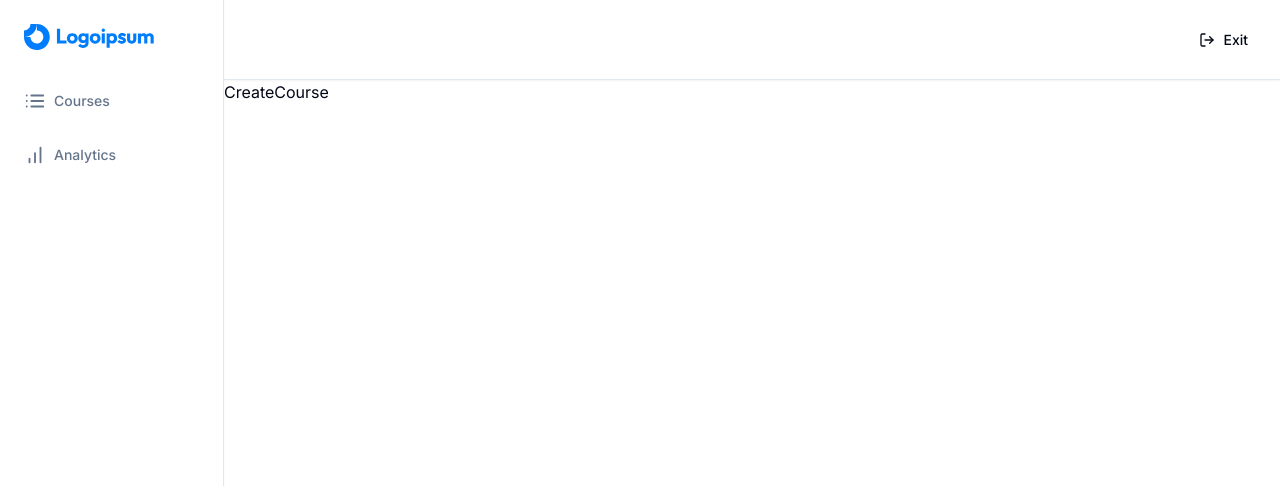
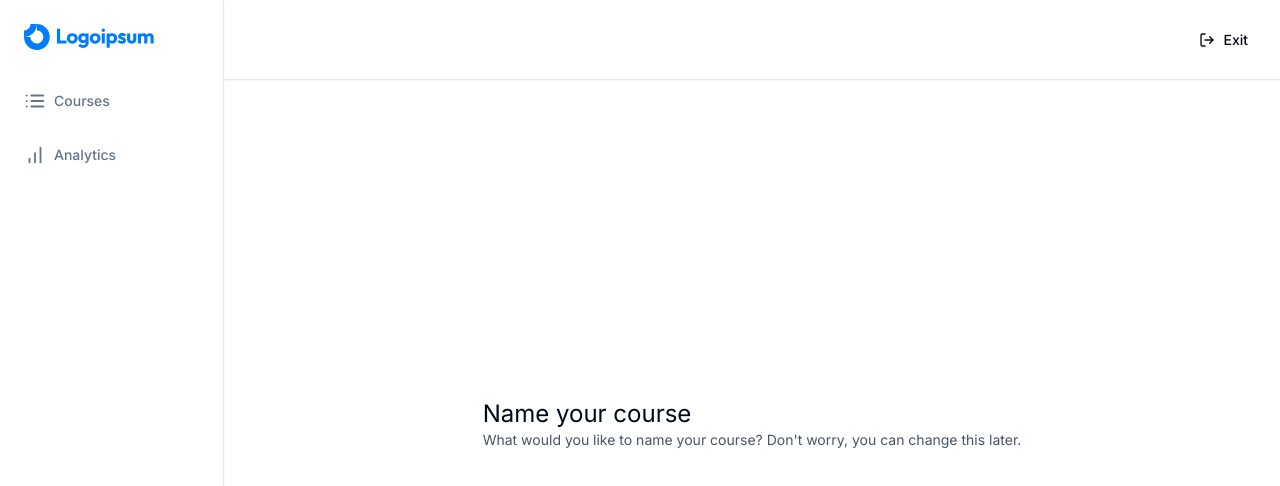
Before and after one commit to imran-khani/LMS-PLATFORM-NEXTJS14, a Next.js app: page /teacher/create in a window 1280 px wide. Shown: the top 486 px of the page. Built offline with nearby package versions, Linux system fonts and the light colour scheme.

Commit message:
Update CreateCourse component with form validation and submission logic

```diff
--- a/app/(dashboard)/(routes)/teacher/create/page.tsx
+++ b/app/(dashboard)/(routes)/teacher/create/page.tsx
@@ -1,10 +1,10 @@
-'use client'
+"use client";
 
-import * as z from 'zod'
-import { zodResolver } from '@hookform/resolvers/zod'
-import axios from 'axios'
-import {useForm} from 'react-hook-form'
-import { useRouter } from 'next/navigation'
+import * as z from "zod";
+import { zodResolver } from "@hookform/resolvers/zod";
+import axios from "axios";
+import { useForm } from "react-hook-form";
+import { useRouter } from "next/navigation";
 
 import {
     Form,
@@ -12,28 +12,49 @@
     FormDescription,
     FormField,
     FormLabel,
-    FormMessage
-} from '@/components/ui/form'
+    FormMessage,
+} from "@/components/ui/form";
 
-import { Button } from '@/components/ui/button'
-import { Input } from '@/components/ui/input'
-
+import { Button } from "@/components/ui/button";
+import { Input } from "@/components/ui/input";
 
 const formSchema = z.object({
-    title:z.string().min(1,{
-        message:'Title is required'
-    })
-})
-
+    title: z.string().min(1, {
+        message: "Title is required",
+    }),
+});
 
 const CreateCourse = () => {
 
     const form = useForm<z.infer<typeof formSchema>>({
-        resolver:zodResolver(formSchema)
-    })
-  return (
-    <div>CreateCourse</div>
-  )
-}
+        resolver: zodResolver(formSchema),
+        defaultValues: {
+            title: "",
+        },
+    });
 
-export default CreateCourse
+    const { isSubmitting, isValid } = form.formState;
+
+    const onSubmit = (values: z.infer<typeof formSchema>) => {
+        console.log(values);
+    };
+    return (
+        <div className="max-w-5xl mx-auto flex md:items-center md:justify-center h-full p-6">
+            <div>
+                <h1 className="text-2xl">Name your course</h1>
+                <p className="text-sm text-slate-600 ">
+                    What would you like to name your course? Don't worry, you
+                    can change this later.
+                </p>
+                <Form {...form}>
+                    <form
+                        onSubmit={form.handleSubmit(onSubmit)}
+                        className="space-y-8 mt-8"
+                    ></form>
+                </Form>
+            </div>
+        </div>
+    );
+};
+
+export default CreateCourse;
```
